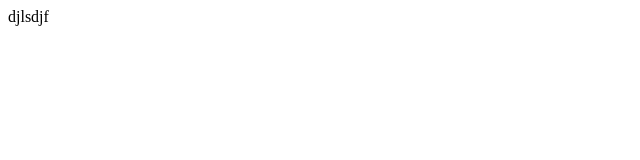
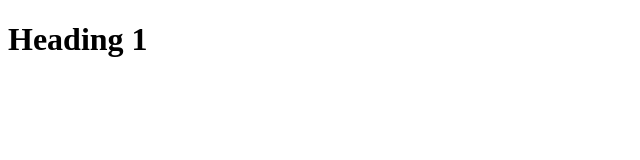
Before and after one commit to sheikhabdullahahmed/loop-Practice, a plain HTML site: page index.html in a window 1280 px wide. Shown: the whole page, without its empty margins (0-640 px from the left). Drawn offline with Linux system fonts and the light colour scheme.

Commit message:
add heading

```diff
--- a/index.html
+++ b/index.html
@@ -6,7 +6,7 @@
     <title>Document</title>
 </head>
 <body>
-    djlsdjf
+    <h1>Heading 1</h1>
     <script src="app.js"></script>
 </body>
 </html>
```
